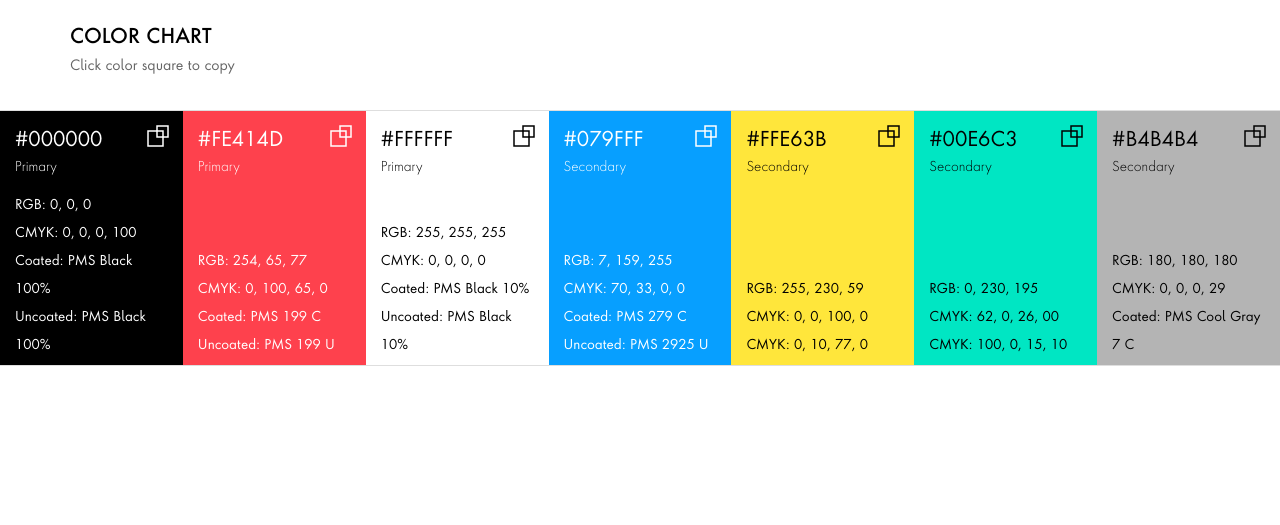
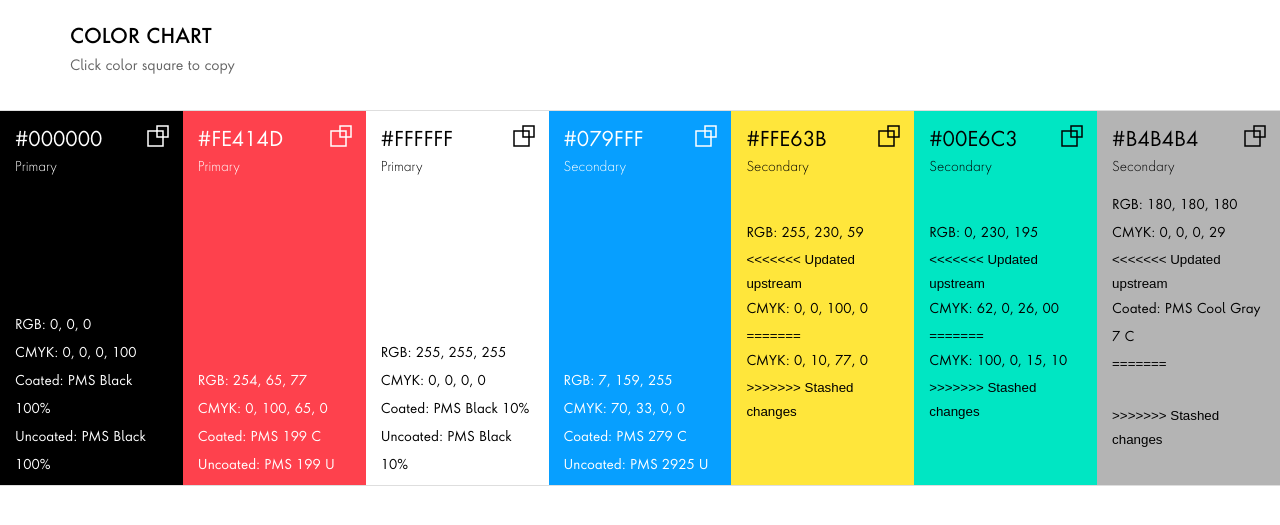
Before and after one commit to publicissapient-france/brand-website, a PHP site: page /colors.php in a window 1280 px wide. Shown: the part 155-680 px from the top of the page. Run offline with PHP 8.4, Linux system fonts and the light colour scheme.

Commit message:
Revert "delete txt"
This reverts commit 0c50b5ca97b2a61ff7d5178bbe21111473a18857.

```diff
--- a/colors.php
+++ b/colors.php
@@ -116,8 +116,13 @@
 						</div>
 						<div class="color-attributes">
 							<p>RGB: 255, 230, 59</p>
+<<<<<<< Updated upstream
 							<p>CMYK: 0, 0, 100, 0</p>
+=======
 							<p>CMYK: 0, 10, 77, 0</p>
+>>>>>>> Stashed changes
+							<p>&nbsp;</p>
+							<p>&nbsp;</p>
 						</div>
 					</div>
 				</button>
@@ -134,8 +139,13 @@
 						</div>
 						<div class="color-attributes">
 							<p>RGB: 0, 230, 195</p>
+<<<<<<< Updated upstream
 							<p>CMYK: 62, 0, 26, 00</p>
+=======
 							<p>CMYK: 100, 0, 15, 10</p>
+>>>>>>> Stashed changes
+							<p>&nbsp;</p>
+							<p>&nbsp;</p>
 						</div>
 					</div>
 				</button>
@@ -153,7 +163,12 @@
 						<div class="color-attributes">
 							<p>RGB: 180, 180, 180</p>
 							<p>CMYK: 0, 0, 0, 29</p>
+<<<<<<< Updated upstream
                             <p>Coated: PMS Cool Gray 7 C</p>
+=======
+							<p>&nbsp;</p>
+>>>>>>> Stashed changes
+							<p>&nbsp;</p>
 						</div>
 					</div>
 				</button>
```
